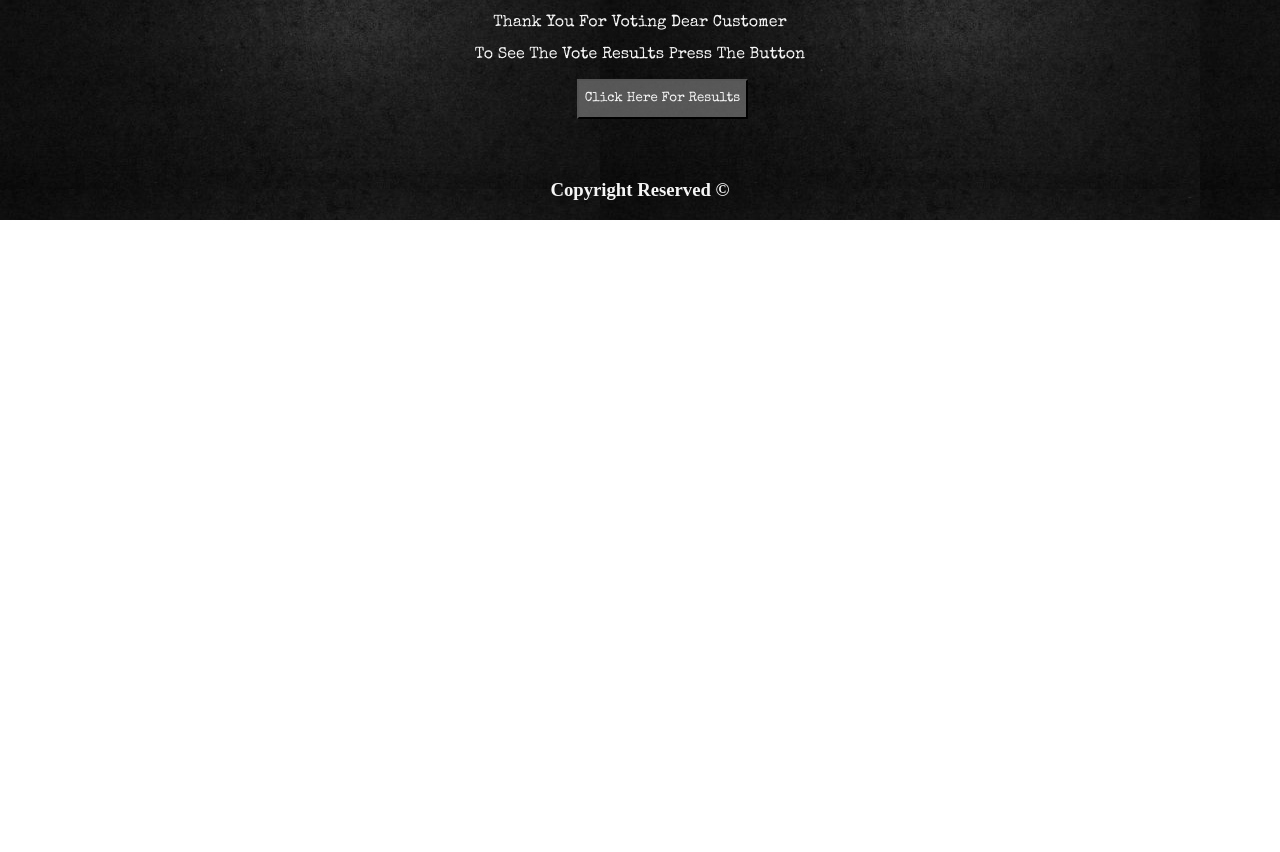
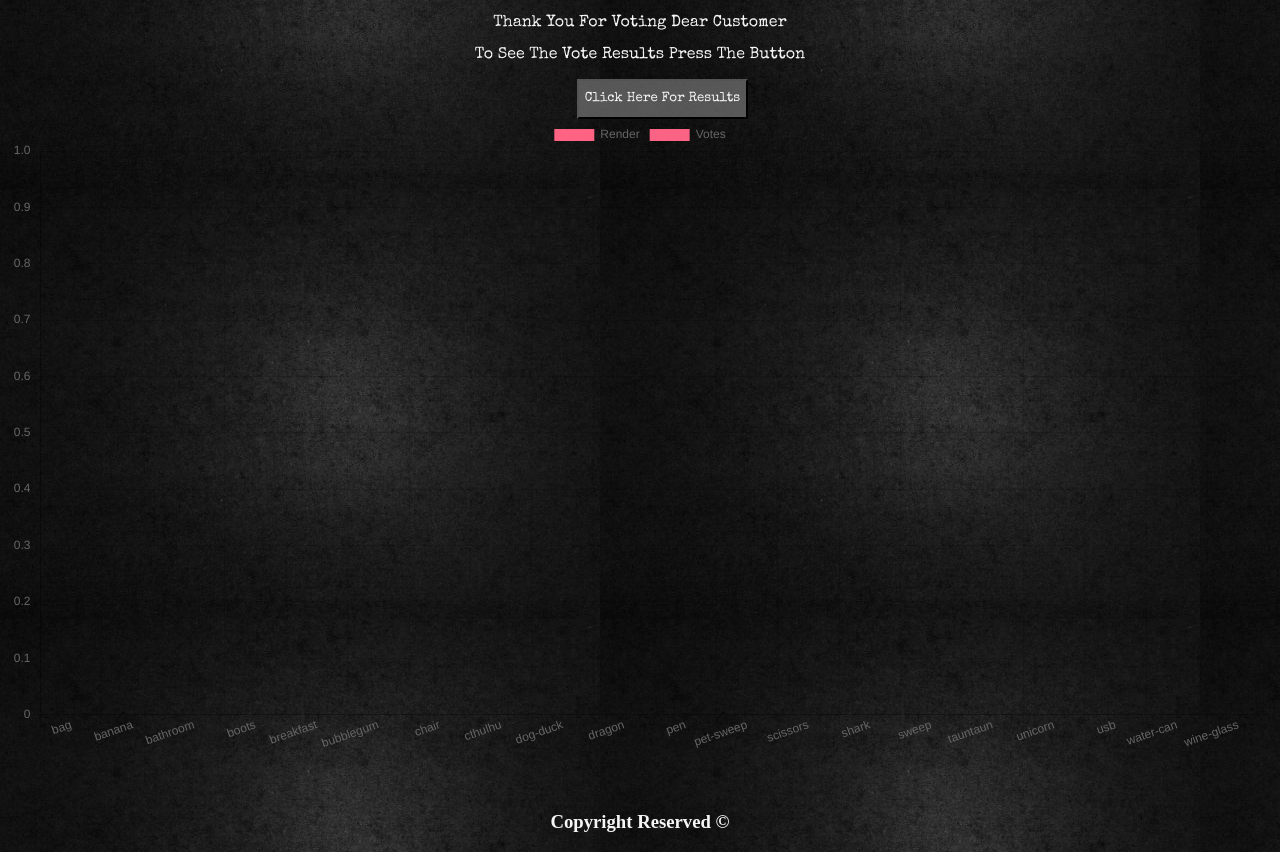
Before and after one commit to Hossamhaddad/BusMall, a plain HTML site: page index.html in a window 1280 px wide. Shown: the part 671-1523 px from the top of the page. Before the commit the page ends 891 px from the top, so only its background shows below. Drawn offline with nearby package versions, Linux system fonts and the light colour scheme; a web font is replaced by a local one.

Commit message:
adding chartjs

```diff
--- a/app.js
+++ b/app.js
@@ -7,12 +7,17 @@ var midImageElement=document.getElementById('midImage');
 var rightImageElement=document.getElementById('rightImage');
 var maxAttempts=25;
 var attemptsCounter=0;
+var productName=[];
+var productRender=[];
+var productVote=[];
+var imagesArr=[];
 function ProductImage(name,source){
   this.name=name;
   this.source=source;
   this.votes=0;
   this.render=0;
   ProductImage.prototype.allProducts.push(this);
+  productName.push(this.name);
 }
 
 ProductImage.prototype.allProducts=[];
@@ -40,10 +45,12 @@ new ProductImage('wine-glass','img/wine-glass.jpg');
 function randomindex(){
   return Math.floor(Math.random() * (ProductImage.prototype.allProducts.length));
 }
+console.log(imagesArr);
 
 function renderThreeRandomImages(){
-  leftImageIndex=randomindex();
+
   do{
+    leftImageIndex=randomindex();
     rightImageIndex=randomindex();
     midImageIndex=randomindex();
   }while(leftImageIndex=== rightImageIndex || leftImageIndex === midImageIndex || rightImageIndex=== midImageIndex);
@@ -53,9 +60,10 @@ function renderThreeRandomImages(){
   ProductImage.prototype.allProducts[leftImageIndex].render++;
   ProductImage.prototype.allProducts[midImageIndex].render++;
   ProductImage.prototype.allProducts[rightImageIndex].render++;
+  var index=[leftImageIndex,rightImageIndex,midImageIndex];
+  imagesArr.push(index);
 }
 renderThreeRandomImages();
-console.log(ProductImage.prototype.allProducts);
 
 leftImageElement.addEventListener('click',userClick);
 midImageElement.addEventListener('click',userClick);
@@ -78,6 +86,8 @@ function userClick(event){
     var percentage;
     for(var i=0;i<ProductImage.prototype.allProducts.length;i++){
       percentage=ProductImage.prototype.allProducts[i].votes/ProductImage.prototype.allProducts[i].render*100;
+      productRender.push(ProductImage.prototype.allProducts[i].render);
+      productVote.push(ProductImage.prototype.allProducts[i].votes);
       if(!isNaN(percentage)){
         productsResults=document.createElement('li');
         productsResults.textContent=ProductImage.prototype.allProducts[i].name+ ' had '+ProductImage.prototype.allProducts[i].votes+ ' votes, and was seen '+ProductImage.prototype.allProducts[i].render+' times. Percentage = '+parseInt(percentage)+' % ';
@@ -89,6 +99,7 @@ function userClick(event){
     rightImageElement.removeEventListener('click',userClick);
   }
 }
+
 function clickFunction(){
   var click=document.getElementById('results');
   click.style.display='block';
@@ -99,3 +110,23 @@ function submitter(event){
   event.preventDefault();
   maxAttempts=event.target.votes.value;
 }
+
+var ctx = document.getElementById('myChart').getContext('2d');
+var chart = new Chart(ctx, {
+  type: 'bar',
+  data: {
+    labels: productName,
+    datasets: [{
+      label: 'Render',
+      backgroundColor: 'rgb(255, 99, 132)',
+      borderColor: 'rgb(255, 99, 132)',
+      data: productRender,},
+    {
+      label: 'Votes',
+      backgroundColor: 'rgb(250, 99, 132)',
+      borderColor: 'rgb(255, 99, 132)',
+      data: productVote,
+    }]
+  },
+  options: {}
+});
--- a/index.html
+++ b/index.html
@@ -37,10 +37,12 @@
     <button onclick="clickFunction()"> Click Here For Results</button>
     <ul id="results" style="display: none;">
     </ul>
+    <canvas id="myChart"></canvas>
  </main>
  <footer>
      <h3>Copyright Reserved &#xa9; </h3>
  </footer>
+ <script src="https://cdn.jsdelivr.net/npm/chart.js@2.8.0"></script>
  <script src="app.js"></script>
 </body>
 </html>
```
